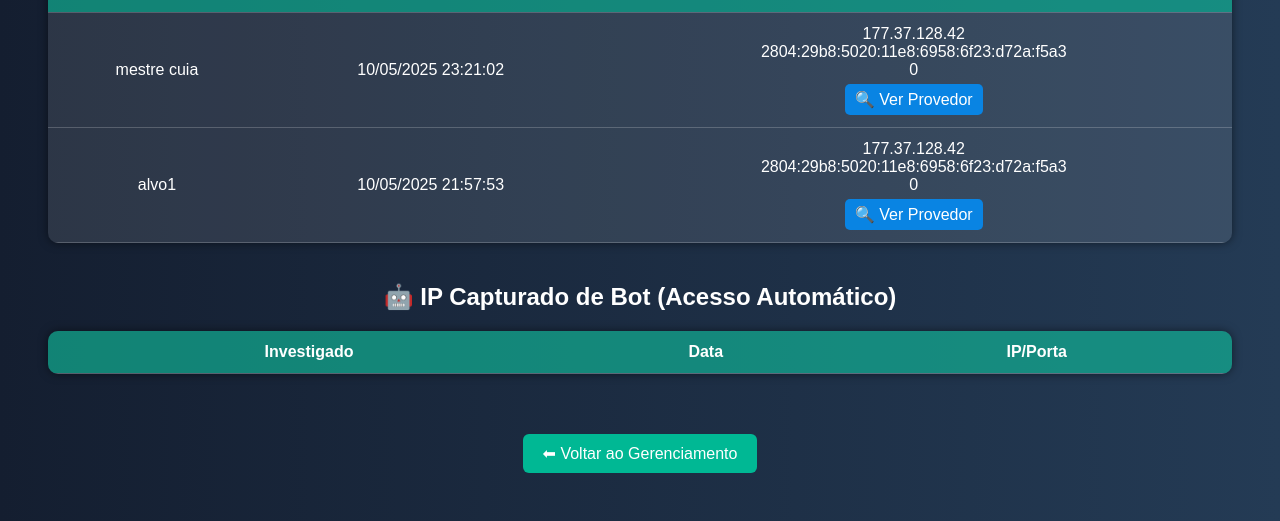
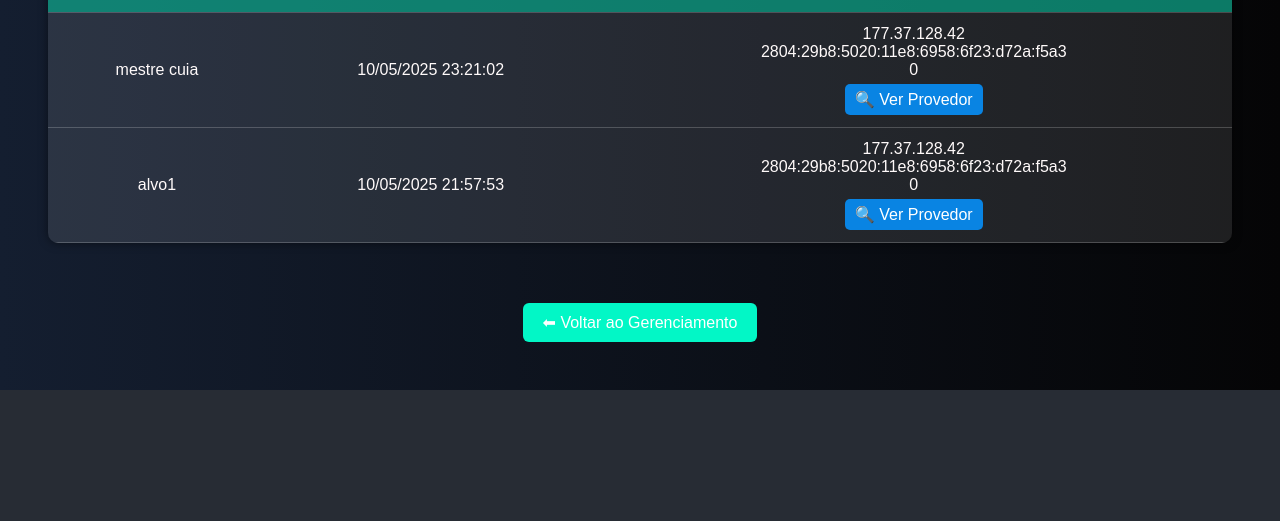
Before and after one commit to robson88ce2/meta, a Flask app: page /painel in a window 1280 px wide. Shown: the part 634-1155 px from the top of the page. After the commit the page ends 1024 px from the top, so only its background shows below. Run offline with Flask 3, Linux system fonts and the light colour scheme; lists and menus that the app fills with data are empty.

Commit message:
Primeiro commit do projeto Flask

```diff
--- a/templates/gerenciar.html
+++ b/templates/gerenciar.html
@@ -6,8 +6,8 @@
     <style>
         body {
             font-family: Arial, sans-serif;
-            background: linear-gradient(to right, #0f2027, #203a43, #2c5364);
-            color: #fff;
+            background: linear-gradient(to right, #0f2027, #040f13, #010a0e);
+            color: #fffbfb;
             margin: 0;
             padding: 0;
         }
@@ -50,7 +50,7 @@
         }
 
         a:hover {
-            background-color: #019875;
+            background-color: #700887;
             transform: scale(1.02);
         }
     </style>
--- a/templates/link_gerado.html
+++ b/templates/link_gerado.html
@@ -14,7 +14,7 @@
 
     <style>
         body {
-            background-color: #f8f9fa;
+            background-color: #0b0b0b;
         }
 
         .card {
@@ -28,7 +28,7 @@
 
         .copiado {
             display: none;
-            color: green;
+            color: rgb(6, 18, 80);
             font-size: 0.9em;
         }
     </style>
--- a/templates/painel.html
+++ b/templates/painel.html
@@ -6,8 +6,8 @@
     <style>
         body {
             font-family: Arial, sans-serif;
-            background: linear-gradient(to right, #141e30, #243b55);
-            color: #fff;
+            background: linear-gradient(to right, #141e30, #050506);
+            color: #fffafa;
             padding: 40px;
         }
 
@@ -56,7 +56,7 @@
             display: inline-block;
             margin-top: 20px;
             padding: 10px 20px;
-            background-color: #00b894;
+            background-color: #02f7c6;
             color: #fff;
             text-decoration: none;
             border-radius: 6px;
@@ -160,32 +160,7 @@
             {% endfor %}
         </table>
     </div>
-    <h2>🤖 IP Capturado de Bot (Acesso Automático)</h2>
-        <div class="table-container">
-            <table>
-                <tr>
-                    <th>Investigado</th>
-                    <th>Data</th>
-                    <th>IP/Porta</th>
-                </tr>
-                {% for bot in registros_bot %}
-                <tr>
-                    <td>{{ links[bot.slug] if bot.slug in links else '---' }}</td>
-                    <td>{{ bot.timestamp.strftime("%d/%m/%Y %H:%M:%S") }}</td>
-                    <td>
-                        {{ bot.ip }}<br>
-                        {{ bot.porta }}<br>
-                        <a href="https://ipinfo.io/{{ bot.ip }}"
-                        target="_blank"
-                        class="mapa-btn"
-                        style="margin-top: 5px; display: inline-block;">
-                        🔍 Ver Provedor
-                        </a>
-                    </td>
-                </tr>
-                {% endfor %}
-            </table>
-        </div>
+
 
     <div style="text-align:center; margin-top: 20px;">
         <a href="/gerenciar" class="voltar">⬅ Voltar ao Gerenciamento</a>
```
